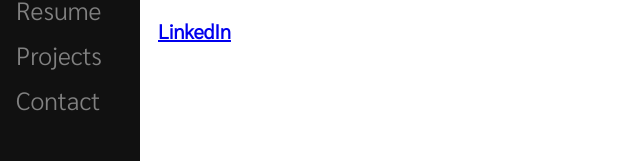
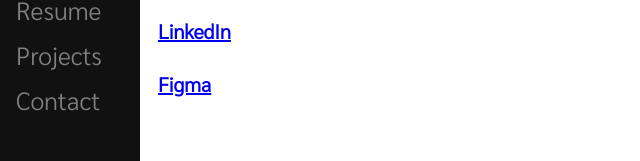
Before and after one commit to teafortay/taylorcodeshop, a React app: page /contact in a window 1280 px wide. Shown: the part 230-391 px from the top of the page, without its empty margins (0-640 px from the left). Built offline with nearby package versions, Linux system fonts and the light colour scheme; the HTML template or start-up script is replaced by a standard one.

Commit message:
added figma to contact page

```diff
--- a/client/src/components/pages/Contact.js
+++ b/client/src/components/pages/Contact.js
@@ -24,6 +24,7 @@
           <h4>email: tay[AT]taylorcodeshop.com</h4>
           <h4>github: <a href="https://github.com/teafortay">teafortay</a></h4>
           <h4><a href="https://www.linkedin.com/in/taylor-shaw-a4864a7b/">LinkedIn</a></h4>
+          <h4><a href="https://www.figma.com/files/user/689237763430919796?fuid=689237763430919796">Figma</a></h4>
           </>
     );
   }
```
Also changed, not shown: 1 other file (tests, documents, lock files or other folders).
